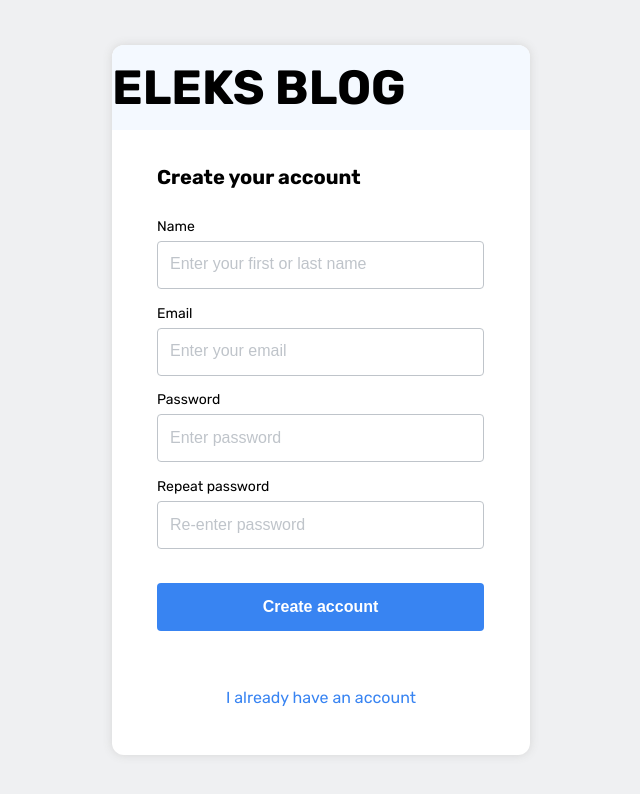
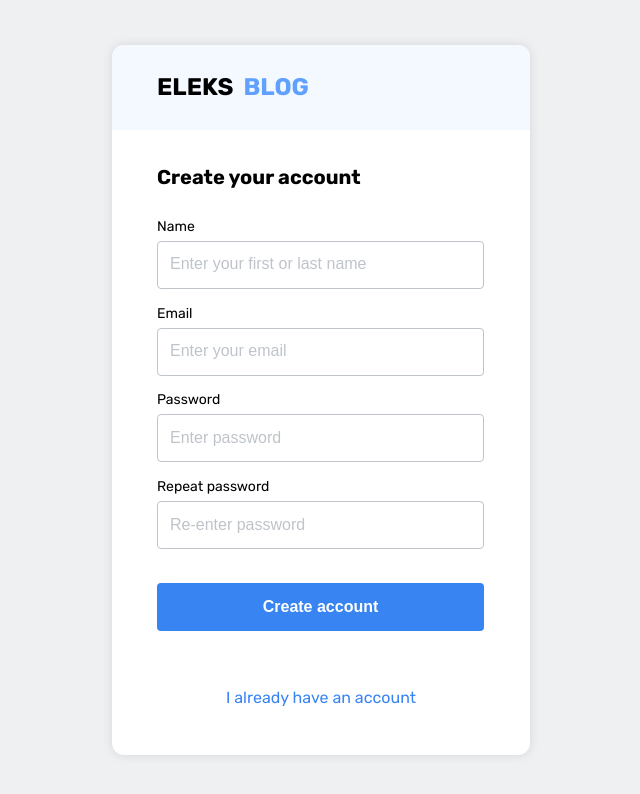
Before and after one commit to grizzly21/BlogAngular, an Angular app: page / in a window 1280 px wide. Shown: the top 794 px of the page, without its empty margins (319-959 px from the left). Built offline with nearby package versions, Linux system fonts and the light colour scheme.

Commit message:
fix title

```diff
--- a/src/app/auth/register/register.component.css
+++ b/src/app/auth/register/register.component.css
@@ -26,19 +26,18 @@
   background-color: #F4F9FF;
   font-style: normal;
   font-weight: 700;
-  font-size: 24px;
   line-height: 57px;
 }
 
-.login-header-text-first {
+.main-title {
+  font-size: 24px;
   margin-left: 45px;
 }
 
-.login-header-text-second {
+.main-title-second {
   color: #60a1ff;
   margin-left: 5px;
 }
-
 
 .login{
   height: 546px;
@@ -52,6 +51,7 @@
 }
 
 .simple-text {
+  margin-left: 45px;
   font-style: normal;
   font-weight: 700;
   font-size: 20px;
--- a/src/app/auth/register/register.component.html
+++ b/src/app/auth/register/register.component.html
@@ -4,7 +4,7 @@
       <h1 class="main-title">ELEKS <span class="main-title main-title-second">BLOG</span></h1>
     </div>
     <div class="login-form">
-      <p class="login-header-text-first simple-text">Create your account</p>
+      <p class="simple-text">Create your account</p>
       <form name="registerForm" class="form">
         <div class="inner-form-block">
           <label for="input-form-name">Name</label>
```
